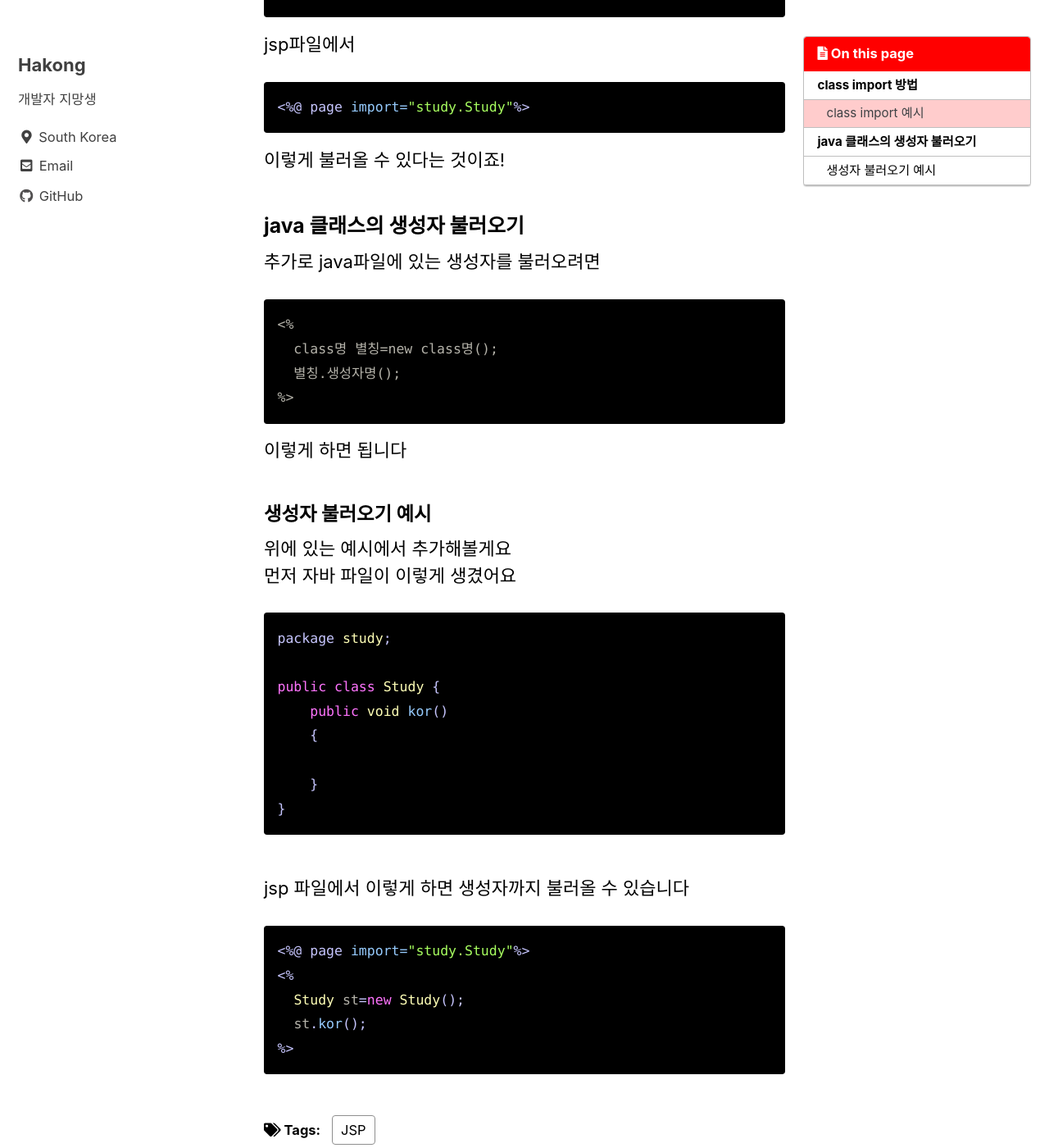
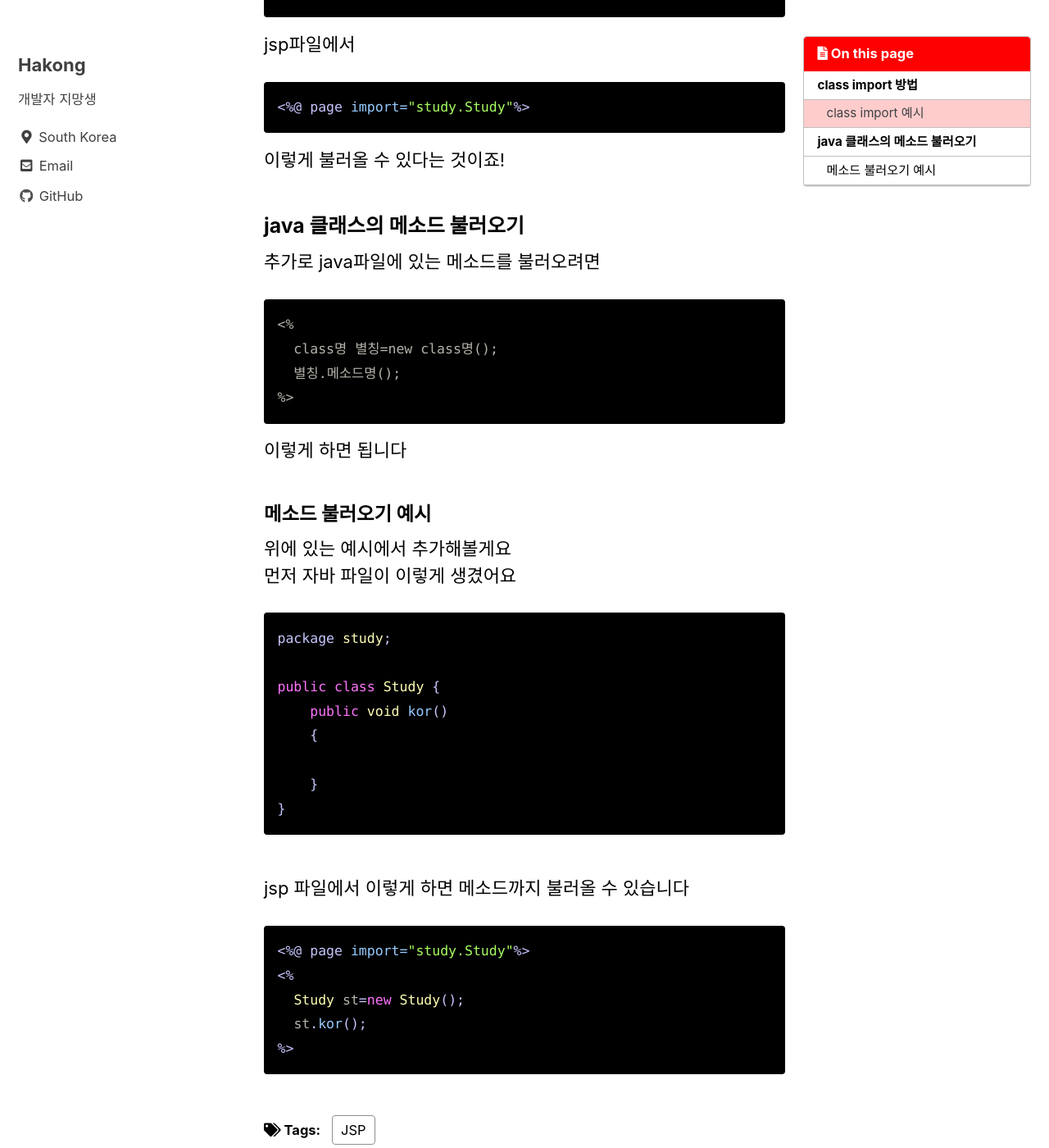
Before and after one commit to xxxjoyxxx/xxxjoyxxx.github.io, a Jekyll site: the page built from _posts/2022-12-13-review1213.md, in a window 1280 px wide and 1400 px high, scrolled down 802 px. Shown: the whole window at 82% size. Built offline with Jekyll 4.4.1, drawn with Linux system fonts in a browser that asks for light colours; cached includes are drawn as plain includes; some web fonts are replaced.

Commit message:
Update 2022-12-13-review1213.md

````diff
--- a/_posts/2022-12-13-review1213.md
+++ b/_posts/2022-12-13-review1213.md
@@ -29,17 +29,17 @@ jsp파일에서
 ```
 이렇게 불러올 수 있다는 것이죠!
 
-### java 클래스의 생성자 불러오기
-추가로 java파일에 있는 생성자를 불러오려면
+### java 클래스의 메소드 불러오기
+추가로 java파일에 있는 메소드를 불러오려면
 ```
 <%
   class명 별칭=new class명();
-  별칭.생성자명();
+  별칭.메소드명();
 %>
 ```
 이렇게 하면 됩니다
 
-#### 생성자 불러오기 예시
+#### 메소드 불러오기 예시
 위에 있는 예시에서 추가해볼게요<br/>
 먼저 자바 파일이 이렇게 생겼어요
 ```java
@@ -53,7 +53,7 @@ public class Study {
 }
 ```
 <br/>
-jsp 파일에서 이렇게 하면 생성자까지 불러올 수 있습니다
+jsp 파일에서 이렇게 하면 메소드까지 불러올 수 있습니다
 ```jsp
 <%@ page import="study.Study"%>
 <%
````
